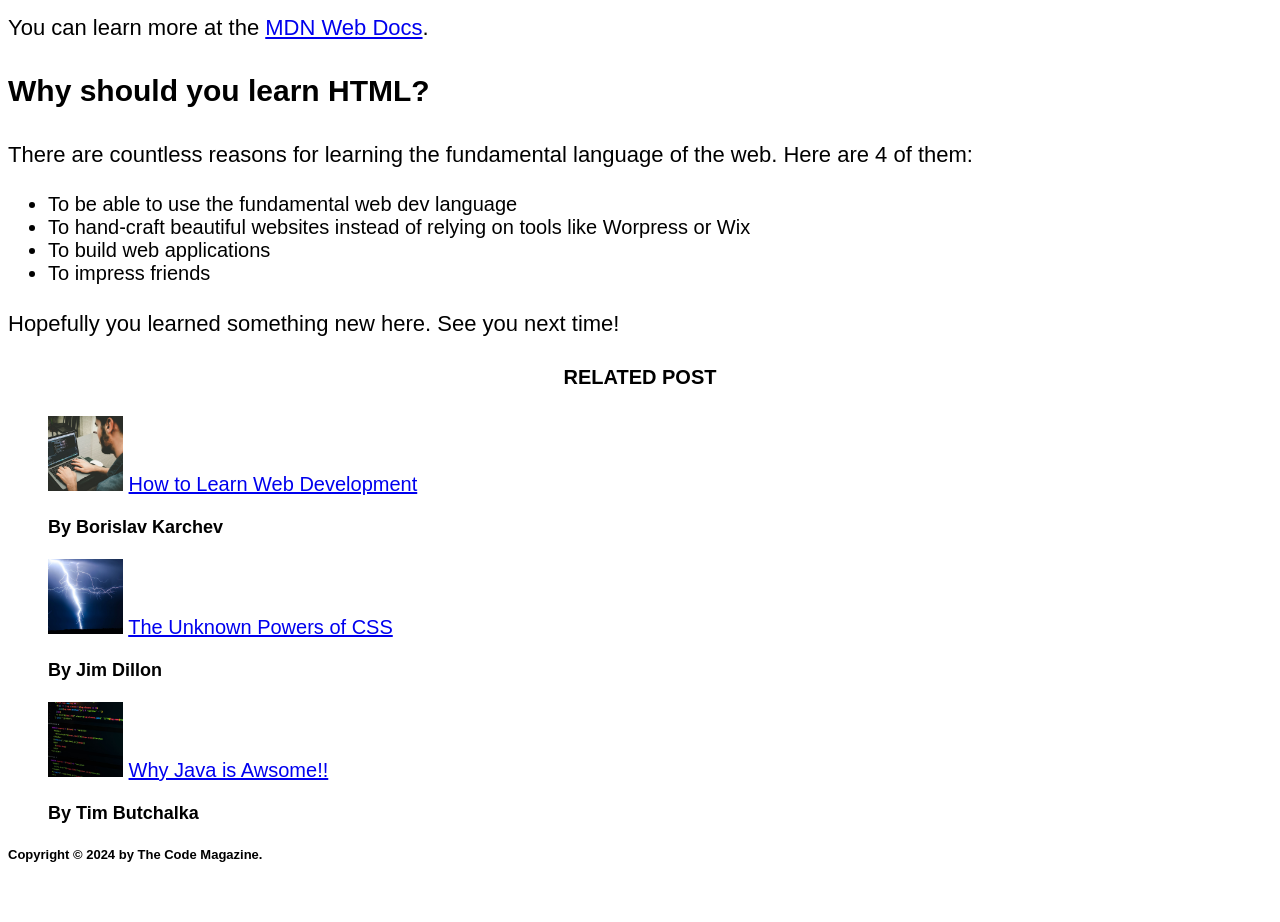
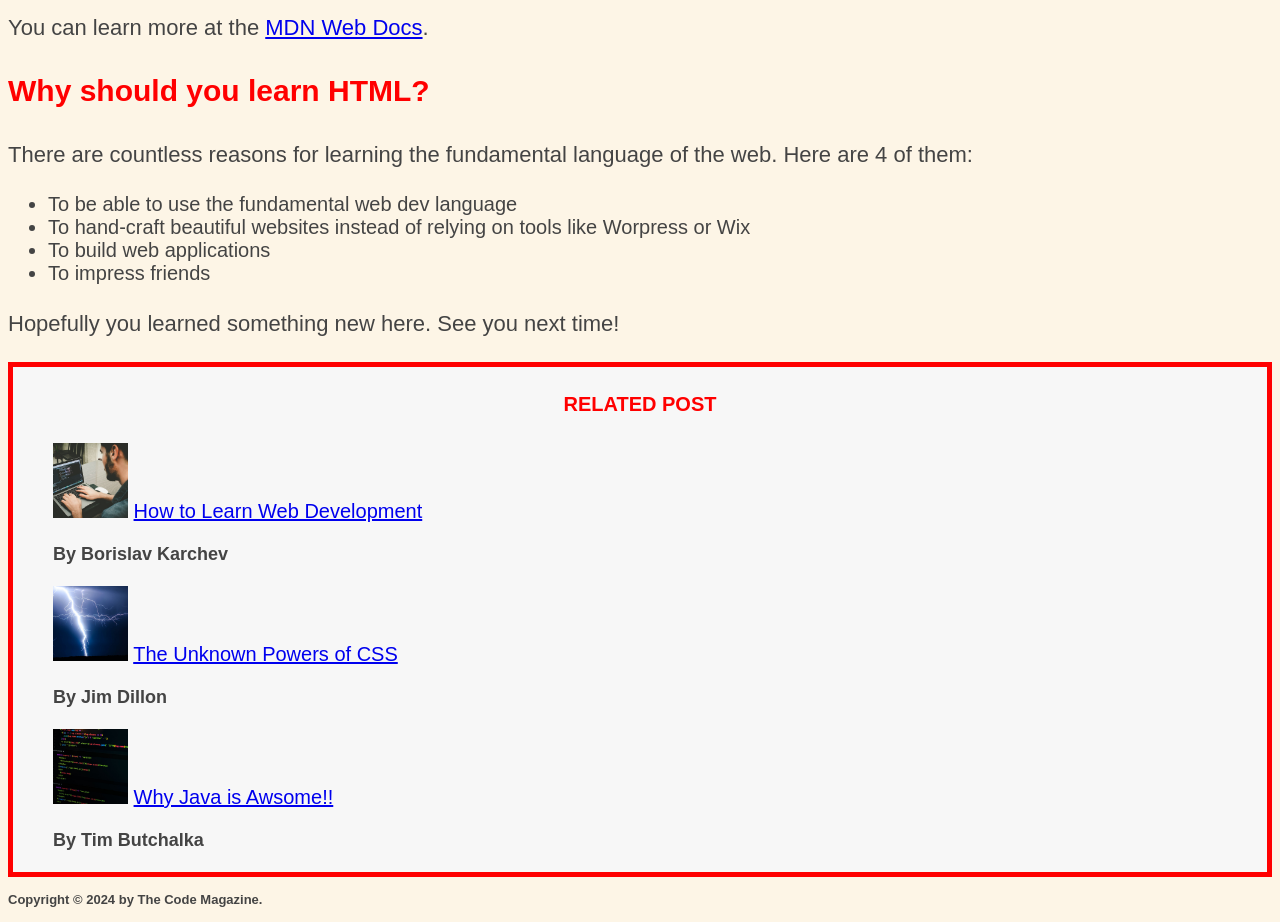
Before and after one commit to KarchevBorislav/css, a plain HTML site: page CSS-Fundamentals/the code magazine/index.html in a window 1280 px wide. Shown: the part 1080-2002 px from the top of the page. Before the commit the page ends 1957 px from the top, so only its background shows below. Drawn offline with Linux system fonts and the light colour scheme.

Commit message:
added some colloring and borders
Making use of CSS colloring properties, like bordering , using color for the background and for the letters

```diff
--- a/CSS-Fundamentals/the code magazine/index.html
+++ b/CSS-Fundamentals/the code magazine/index.html
@@ -7,7 +7,7 @@
   </head>
 
   <body>
-    <header>
+    <header class="main-header">
       <h1>📘 The Code Magazine</h1>
 
       <nav>
@@ -98,21 +98,21 @@
       <p>Hopefully you learned something new here. See you next time!</p>
     </article>
 
-    <aside>
+    <aside class="border">
   <h4>Related post</strong></h4>
 
       <ul class="related-nopoints">
         <li >
           <img src="images/related-1.jpg" width="75" height="75" />
           <a href="webdevelopment.html">How to Learn Web Development</a>
-        </li >
+        </li>
         <p class="related-author">By Borislav Karchev</p>
-        <li >
+        <li>
           <img src="images/related-2.jpg" width="75" height="75" />
           <a href="theunknownpowersofcss.html">The Unknown Powers of CSS</a>
         </li>
         <p class="related-author">By Jim Dillon</p>
-        <li >
+        <li>
           <img src="images/related-3.jpg" width="75" height="75" />
           <a href="whyjavaisawsome.html">Why Java is Awsome!!</a>
           <p class="related-author">By Tim Butchalka</p>
--- a/CSS-Fundamentals/the code magazine/style.css
+++ b/CSS-Fundamentals/the code magazine/style.css
@@ -5,9 +5,16 @@ h4,
 p,
 li {
   font-family: sans-serif;
+  color: #444;
+}
+
+h1,
+h2,
+h3,
+h4 {
+  color: #ff0000;
 }
 h1 {
-  color: red;
   font-size: 26px;
 
   text-transform: uppercase;
@@ -59,3 +66,13 @@ footer p {
 .related-nopoints {
   list-style: none;
 }
+.main-header {
+  background-color: #f7f7f7;
+}
+.border {
+  background-color: #f7f7f7;
+  border: 5px solid #ff0000;
+}
+body {
+  background-color: oldlace;
+}
```
